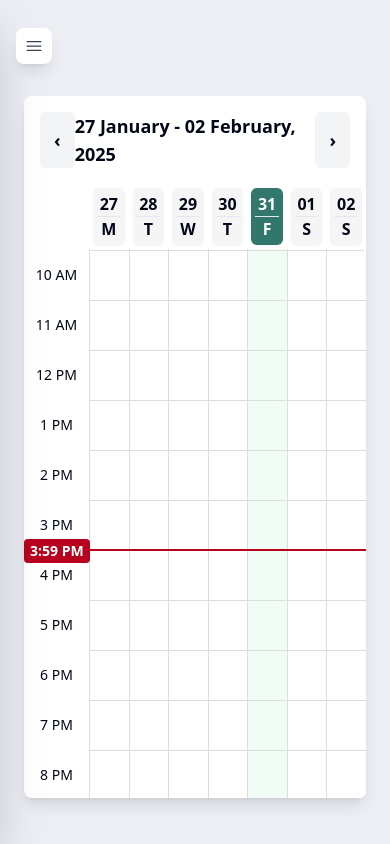
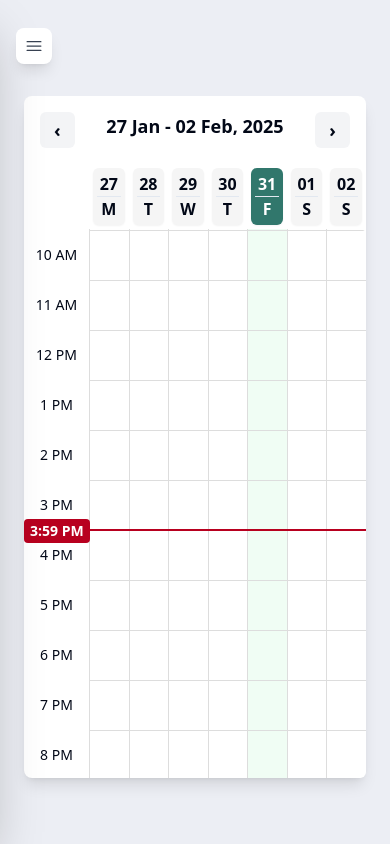
Before and after one commit to danielilievskii/calendex, a Vue app: page / in a window 390 px wide. Built offline with nearby package versions, Linux system fonts and the light colour scheme.

Commit message:
minor calendar week fix

```diff
--- a/src/components/calendar/Calendar.vue
+++ b/src/components/calendar/Calendar.vue
@@ -5,6 +5,7 @@
 
       <CalendarHeader
           :formatted-week="formattedWeek"
+          :formatted-short-week="formattedShortWeek"
           :week-days="weekDays"
           :today-i-s-o="currentDate"
           @prev-week="prevWeek"
@@ -82,6 +83,13 @@ const formattedWeek = computed(() => {
   return `${start} - ${end}, ${year}`;
 });
 
+const formattedShortWeek = computed(() => {
+  const start = format(startOfWeek(weekSwitch.value, {weekStartsOn: 1}), "dd MMM");
+  const end = format(addDays(startOfWeek(weekSwitch.value, {weekStartsOn: 1}), 6), "dd MMM");
+  const year = format(weekSwitch.value, "yyyy");
+  return `${start} - ${end}, ${year}`;
+});
+
 const formattedCurrentTime = computed(() => {
   let currentHour = now.value.getHours();
   let currentMinutes = now.value.getMinutes();
--- a/src/components/calendar/calendar-header/CalendarHeader.vue
+++ b/src/components/calendar/calendar-header/CalendarHeader.vue
@@ -2,6 +2,7 @@
   <div>
     <CalendarNavigation
         :formatted-week="formattedWeek"
+        :formatted-short-week="formattedShortWeek"
         @prev-week="$emit('prev-week')"
         @next-week="$emit('next-week')"
     />
@@ -22,6 +23,10 @@ defineProps({
     type: String,
     required: true
   },
+  formattedShortWeek: {
+    type: String,
+    required: true
+  },
   weekDays: {
     type: Array,
     required: true
--- a/src/components/calendar/calendar-header/CalendarNavigation.vue
+++ b/src/components/calendar/calendar-header/CalendarNavigation.vue
@@ -6,7 +6,8 @@
     >
       ‹
     </button>
-    <h2>{{ formattedWeek }}</h2>
+    <h2 class="hidden sm:block">{{ formattedWeek }}</h2>
+    <h2 class="sm:hidden">{{ formattedShortWeek }}</h2>
     <button
         class="px-3.5 py-1 rounded-md bg-gray-100 hover:bg-gray-300 duration-200"
         @click="$emit('next-week')"
@@ -21,6 +22,10 @@ defineProps({
   formattedWeek: {
     type: String,
     required: true
+  },
+  formattedShortWeek: {
+    type: String,
+    required: true
   }
 });
 
--- a/src/components/calendar/calendar-header/CalendarWeekDays.vue
+++ b/src/components/calendar/calendar-header/CalendarWeekDays.vue
@@ -16,13 +16,13 @@
             'font-semibold m-1 md:m-2 rounded-md shadow-sm text-center p-1 md:p-1.5'
           ]"
         >
-          <div class="md:hidden flex flex-col">
+          <div class="sm:hidden flex flex-col">
             <span class="font-bold">{{ day.dayNumber }}</span>
             <hr>
             <span>{{ day.dayInitial.charAt(0)}}</span>
           </div>
 
-          <span class="hidden md:inline">{{ day.label }}</span>
+          <span class="hidden sm:block">{{ day.label }}</span>
         </h3>
       </div>
     </div>
```
